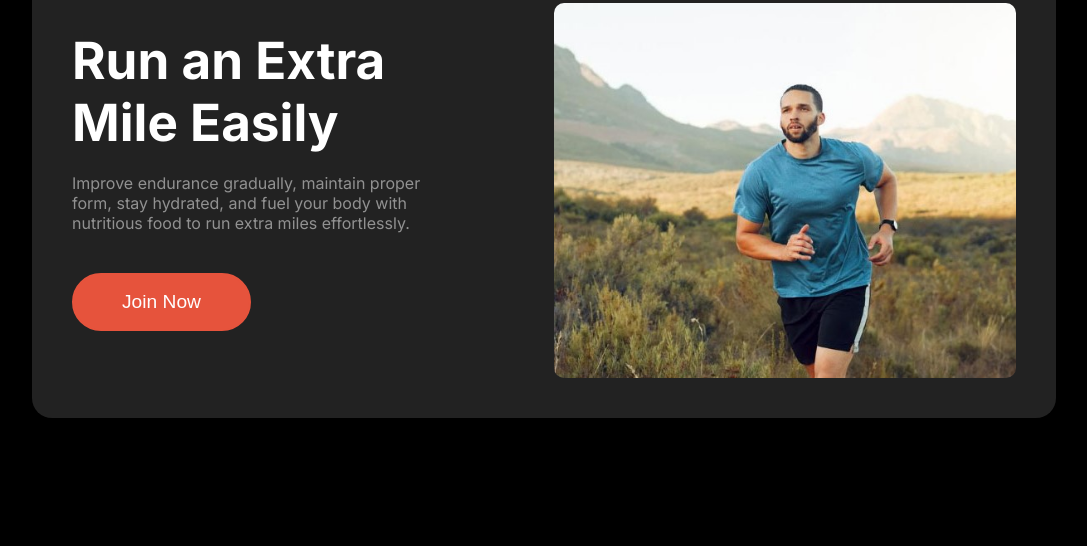
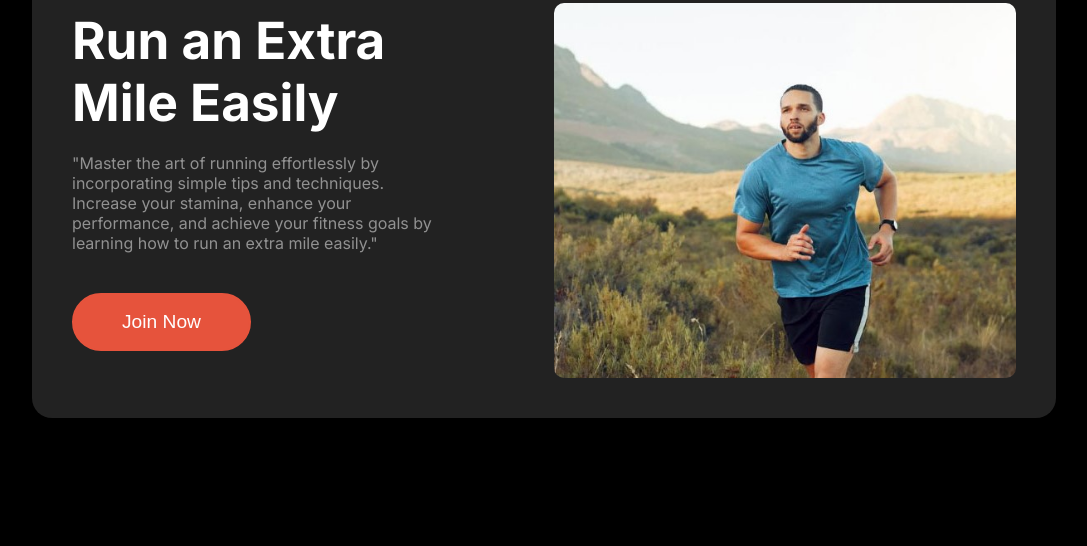
Before and after one commit to walid-official/assignment-2, a plain HTML site: page index.html in a window 1280 px wide. Shown: the part 1458-2004 px from the top of the page, without its empty margins (96-1183 px from the left). Drawn offline with Linux system fonts and the light colour scheme; a web font is replaced by a local one.

Commit message:
run image is customized

```diff
--- a/css/style.css
+++ b/css/style.css
@@ -244,6 +244,7 @@ ul.list-item{
 }
 .run-image img{
     border-radius: 10px;
+    width: 100%;
 }
 
 /* Run section is end */
--- a/index.html
+++ b/index.html
@@ -88,7 +88,7 @@
             <div class="run-container">
                 <div class="run-title">
                     <h2>Run an Extra <br> Mile Easily</h2>
-                    <p>Improve endurance gradually, maintain proper form, stay hydrated, and fuel your body with nutritious food to run extra miles effortlessly.</p>
+                    <p> "Master the art of running effortlessly by incorporating simple tips and techniques. Increase your stamina, enhance your performance, and achieve your fitness goals by learning how to run an extra mile easily."</p>
                     <button class="btn btn-experiance">Join Now</button>
                 </div>
                 <div class="run-image">
```
